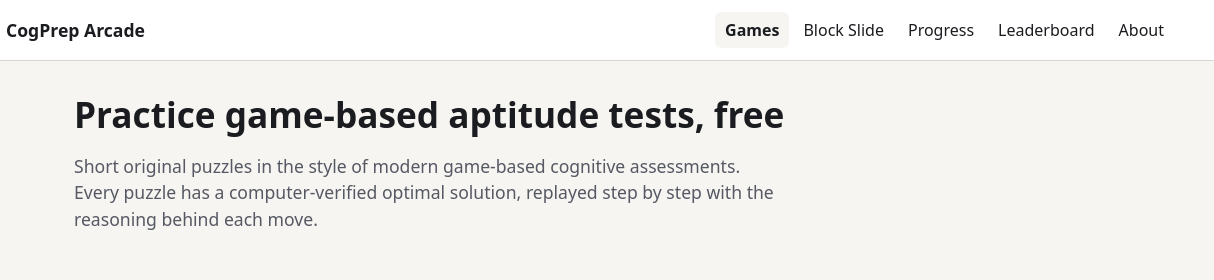
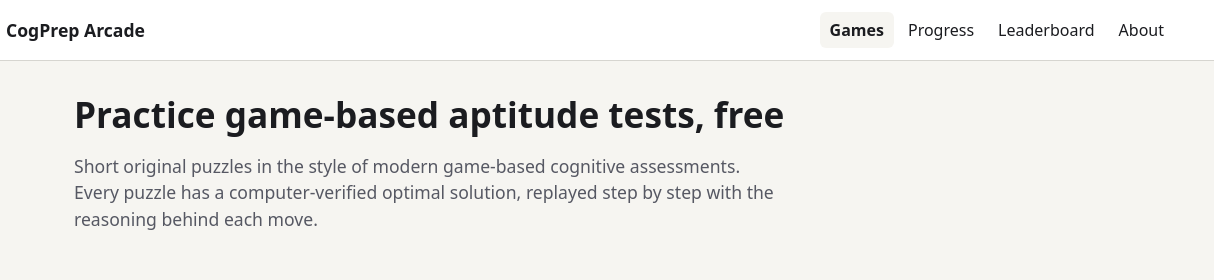
Before and after one commit to krshnndu/aptitude-game-practice, a website with bundled scripts: page index.html in a window 1280 px wide. Shown: the top 280 px of the page, 66-1280 px from the left. Built offline with nearby package versions, Linux system fonts and the light colour scheme; no server answers.

Commit message:
Remove Block Slide nav link

```diff
--- a/index.html
+++ b/index.html
@@ -16,7 +16,6 @@
     <a class="brand" href="#/"><span class="brand-mark" aria-hidden="true"></span>CogPrep Arcade</a>
     <nav aria-label="Main">
       <a href="#/">Games</a>
-      <a href="#/blockslide">Block Slide</a>
       <a href="#/analytics">Progress</a>
       <a href="#/board">Leaderboard</a>
       <a href="#/about">About</a>
```
